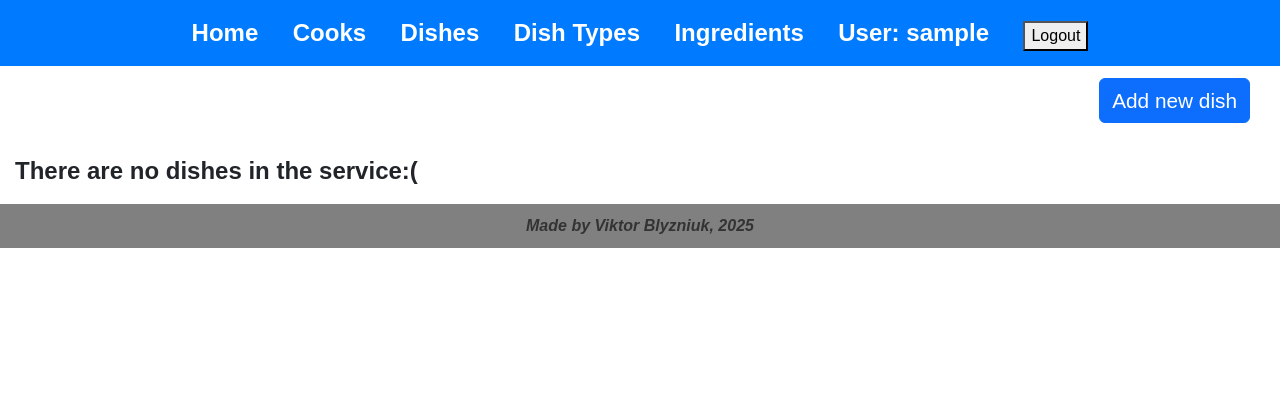
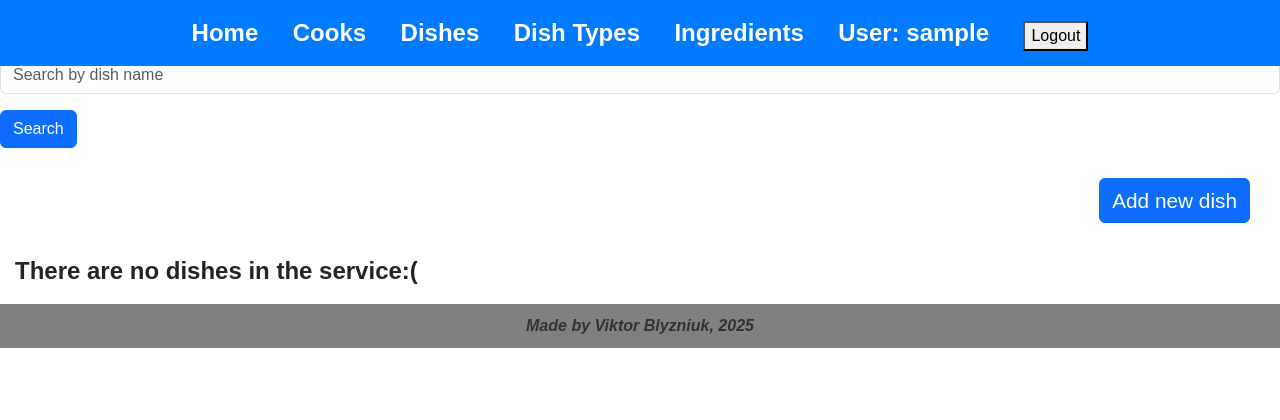
Before and after one commit to ViktorBl734/kitchen-service, a Django app: page /dishes/ in a window 1280 px wide. Shown: the top 420 px of the page. Run offline with Django 5.2, Linux system fonts and the light colour scheme; the visitor is signed in with stand-in values (Sample User, id 1); data that the repository does not hold is empty; some libraries are stand-ins or nearby versions.

Commit message:
Create search by name form for dishes

```diff
--- /dev/null
+++ b/kitchen/forms.py
@@ -0,0 +1,9 @@
+from django import forms
+
+
+class DishNameSearchForm(forms.Form):
+    name = forms.CharField(
+        max_length=250, required=False,
+        label = "",
+        widget=forms.TextInput(attrs={"placeholder": "Search by dish name"}),
+                           )
--- a/kitchen/views.py
+++ b/kitchen/views.py
@@ -6,6 +6,7 @@ from django.urls import reverse_lazy, reverse
 from django.views import View
 from django.views.generic import ListView, DetailView, CreateView, UpdateView, DeleteView
 
+from kitchen.forms import DishNameSearchForm
 from kitchen.models import Cook, Dish, DishType, Ingredient
 
 
@@ -86,6 +87,20 @@ class DishListView(LoginRequiredMixin, ListView):
     model = Dish
     paginate_by = 4
     queryset = Dish.objects.all().select_related("type")
+
+    def get_context_data(self, *, object_list=None, **kwargs):
+        context = super(DishListView, self).get_context_data(**kwargs)
+        name = self.request.GET.get("name", "")
+        context["search_form"] = DishNameSearchForm(
+            initial={"name": name},
+        )
+        return context
+
+    def get_queryset(self):
+        name = self.request.GET.get("name")
+        if name:
+            return Dish.objects.filter(name__icontains=name)
+        return self.queryset
 
 
 class DishDetailView(LoginRequiredMixin, DetailView):
--- a/templates/kitchen/dish_list.html
+++ b/templates/kitchen/dish_list.html
@@ -1,10 +1,15 @@
 {% extends "base.html" %}
+{% load crispy_forms_filters %}
 {% load static %}
 
 {% block content %}
 <h1 align="center">
     <b>Dish List</b>
 </h1>
+<form method="get" action="" class="form-inline">
+  {{ search_form|crispy }}
+    <input class="btn btn-primary" type="submit" value="Search">
+</form>
 <div class="create-cook-list">
 <a href="{% url 'dish-create' %}" style="font-size: 1.3em;" class="btn btn-primary">Add new dish</a>
 </div>
```
